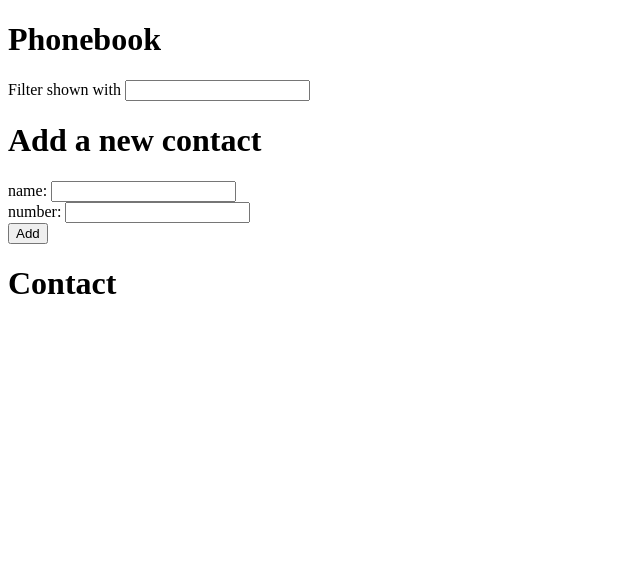
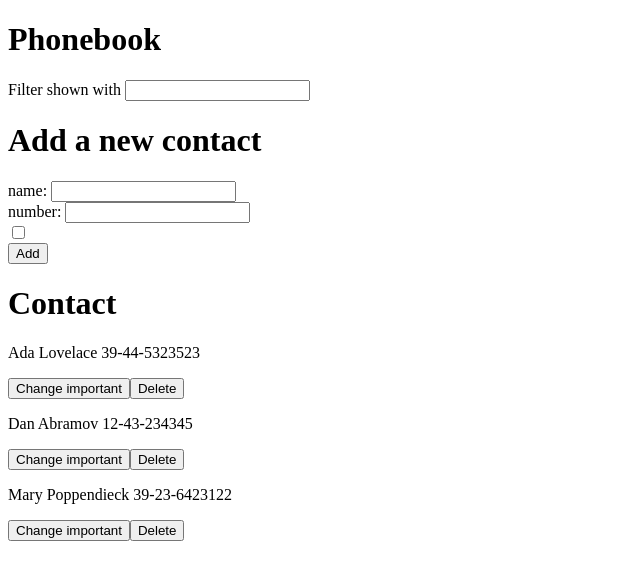
Before and after one commit to Koalai/study, a React (Vite) app in the folder my-react-app/: page / in a window 1280 px wide. Shown: the top 580 px of the page, without its empty margins (0-640 px from the left). Built offline with nearby package versions, Linux system fonts and the light colour scheme; data requests are answered from the project's data file.

Commit message:
finish exercise 2

```diff
--- /dev/null
+++ b/my-react-app/db.json
@@ -0,0 +1,21 @@
+{
+  "persons": [
+    {
+      "name": "Ada Lovelace",
+      "number": "39-44-5323523",
+      "id": "2",
+      "important": false
+    },
+    {
+      "name": "Dan Abramov",
+      "number": "12-43-234345",
+      "id": "3",
+      "important": false
+    },
+    {
+      "name": "Mary Poppendieck",
+      "number": "39-23-6423122",
+      "id": "4"
+    }
+  ]
+}
--- a/my-react-app/package.json
+++ b/my-react-app/package.json
@@ -10,6 +10,7 @@
     "preview": "vite preview"
   },
   "dependencies": {
+    "json-server": "^1.0.0-beta.3",
     "react": "^18.3.1",
     "react-dom": "^18.3.1"
   },
--- a/my-react-app/src/App.jsx
+++ b/my-react-app/src/App.jsx
@@ -1,13 +1,25 @@
-import { useState } from 'react';
+import { useEffect, useState } from 'react';
 import Filter from './components/exercise2/Filter';
 import ContactForm from './components/exercise2/ContactForm';
 import Person from './components/exercise2/Person';
+import axios from 'axios';
+
 
 const App = () => {
-  const [newName, setNewName] = useState('');
-  const [newNumber, setNewNumber] = useState('');
   const [person, setPerson] = useState([]);
   const [filterName, setFilterName] = useState('');
+
+  useEffect(() => {
+    axios
+      .get('http://localhost:3001/persons')
+      .then((response) => {
+        setPerson(response.data);
+      })
+      .catch((error) => {
+        console.error('Error get person data', error);
+        alert('Failed to upload person data. Please try again.');
+      });
+  }, [person]);
 
   const filteredPerson = filterName
     ? person.filter((p) => p.name === filterName)
@@ -18,16 +30,9 @@ const App = () => {
       <h1>Phonebook</h1>
       <Filter filterName={filterName} setFilterName={setFilterName} />
       <h1>Add a new contact</h1>
-      <ContactForm
-        newName={newName}
-        setNewName={setNewName}
-        newNumber={newNumber}
-        setNewNumber={setNewNumber}
-        setPerson={setPerson}
-        person={person}
-      />
+      <ContactForm setPerson={setPerson} person={person}  />
       <h1>Contact</h1>
-      <Person person={filteredPerson}/>
+      <Person person={filteredPerson} setPerson={setPerson}  />
     </>
   );
 };
--- a/my-react-app/src/components/exercise2/ContactForm.jsx
+++ b/my-react-app/src/components/exercise2/ContactForm.jsx
@@ -1,29 +1,51 @@
-import React from 'react';
+import React, { useState } from 'react';
+import axios from 'axios';
 
-function ContactForm({
-  person,
-  setPerson,
-  setNewName,
-  setNewNumber,
-  newName,
-  newNumber,
-}) {
+function ContactForm({ person, setPerson }) {
+  const [newName, setNewName] = useState('');
+  const [newNumber, setNewNumber] = useState('');
+  const [priority, setPriority] = useState(false);
+
   const handleSubmit = (e) => {
     e.preventDefault();
-    if (
-      person.length > 0 &&
-      person.some((p) => p.name === newName || p.number === newNumber)
-    ) {
-      alert('error');
-      return;
+    if (person.length > 0 && person.some((p) => p.name === newName)) {
+      window.confirm(
+        `${newName} is already added to phonebook, do you want to replace the old number with a new one ?`
+      );
+
+      const personSelected = person.find((p) => p.name === newName);
+      const numberChanged = { ...personSelected, number: newNumber };
+
+      axios
+        .put(
+          `http://localhost:3001/persons/${personSelected.id}`,
+          numberChanged
+        )
+        .then((response) => {
+          setPerson(
+            person.map((p) => (p.name === newName ? response.data : p))
+          );
+        });
     }
 
-    setPerson((prev) => [
-      ...prev,
-      { name: newName, id: self.crypto.randomUUID(), number: newNumber },
-    ]);
-    setNewName("")
-    setNewNumber("")
+    const newPerson = {
+      name: newName,
+      number: newNumber,
+      important: priority,
+      id: self.crypto.randomUUID(),
+    };
+
+    axios
+      .post('http://localhost:3001/persons', newPerson)
+      .then((response) => {
+        setPerson(person.concat(response.data));
+      })
+      .catch((error) => {
+        console.error('Error adding new person', error);
+        alert('Failed to add person. Please try again.');
+      });
+    setNewName('');
+    setNewNumber('');
   };
   return (
     <div>
@@ -40,10 +62,16 @@ function ContactForm({
         <div>
           number:{' '}
           <input
-            type='number'
+            type='tel'
             value={newNumber}
             onChange={(e) => setNewNumber(e.target.value)}
             required
+          />
+        </div>
+        <div>
+          <input
+            type='checkbox'
+            onChange={(e) => setPriority(e.target.checked)}
           />
         </div>
         <button type='submit'>Add</button>
--- a/my-react-app/src/components/exercise2/Person.jsx
+++ b/my-react-app/src/components/exercise2/Person.jsx
@@ -1,15 +1,48 @@
-import React from 'react'
+import React from 'react';
+import axios from 'axios';
 
-function Person({ person}) {
+function Person({ person, setPerson }) {
+  const handleChangeImportant = (id) => {
+    const url = `http://localhost:3001/persons/${id}`;
+    const personSelected = person.find((p) => p.id === id);
+    const changedImportant = {
+      ...personSelected,
+      important: !personSelected.important,
+    };
+
+    axios
+      .put(url, changedImportant)
+      .then((response) => {
+        setPerson(person.map((p) => (p.id === id ? response.data : p)));
+      })
+      .catch((error) => {
+        console.error('Error updating important', error);
+        alert('Failed to update important. Please try again.');
+      });
+  };
+
+  const handleDelete = (id, name) => {
+    window.confirm(`Delete ${name} ?`);
+    axios.delete(`http://localhost:3001/persons/${id}`).then((response) => {
+      setPerson(person.filter((p) => p.id !== id));
+    });
+  };
+
   return (
     <>
-    {person.map(p => (
+      {person.map((p) => (
         <div key={p.id}>
+          <p>
             {p.name} {p.number}
+          </p>
+          <button onClick={() => handleChangeImportant(p.id)}>
+            Change important
+          </button>
+          <button onClick={() => handleDelete(p.id, p.name)}>Delete</button>
         </div>
       ))}
     </>
-  )
+  );
 }
 
-export default Person
+export default Person;
```
Also changed, not shown: 1 other file (tests, documents, lock files or other folders). Lines whose indentation alone changed are shown as unchanged.
